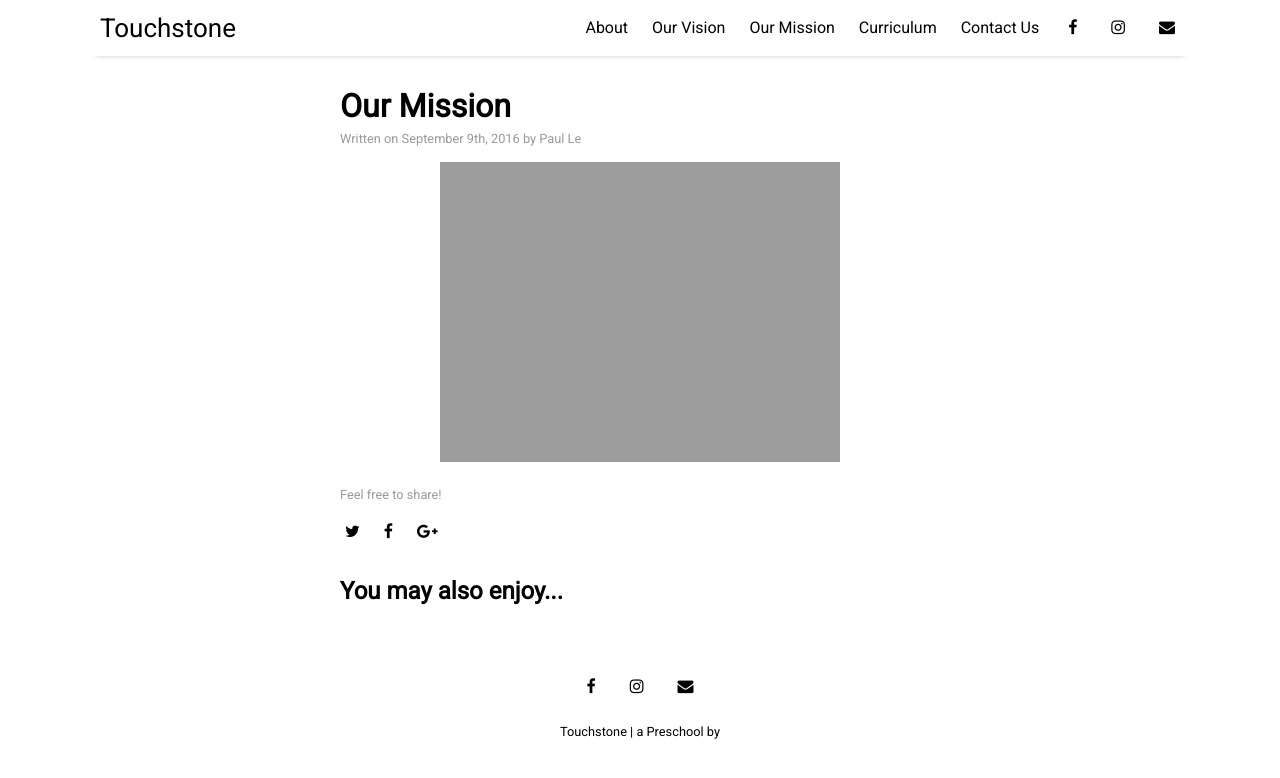
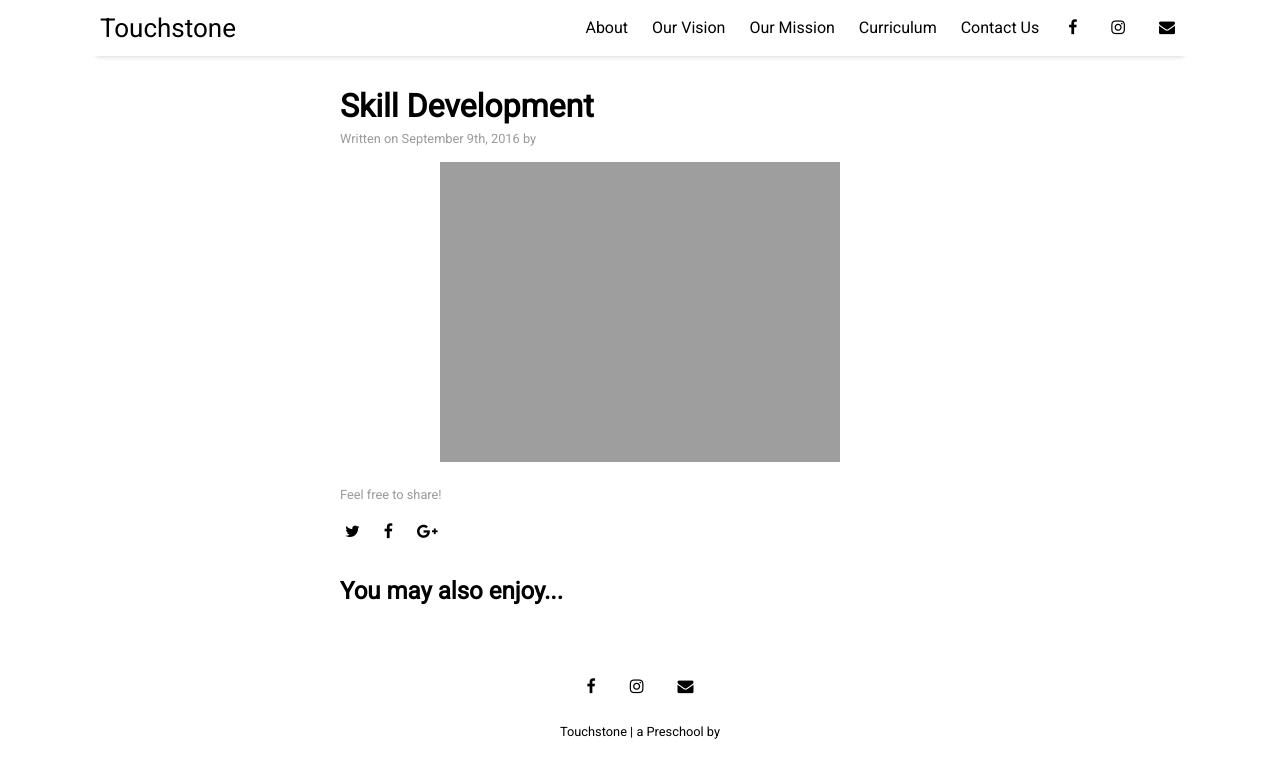
Before and after one commit to touchstonepreschool/touchstonepreschool.github.io, a Jekyll site: the page built from _posts/2016-09-09-text-formatting.md, in a window 1280 px wide. Shown: the top 778 px of the page. Built offline with Jekyll 4.4.1, drawn with Linux system fonts in a browser that asks for light colours; nearby versions of some CDN libraries; our own code applies the rules of GitHub Pages for plain Markdown files.

Commit message:
Update 2016-09-09-text-formatting.md

```diff
--- a/_posts/2016-09-09-text-formatting.md
+++ b/_posts/2016-09-09-text-formatting.md
@@ -1,8 +1,4 @@
 ---
-layout: post
-title: "Our Mission"
-author: "Paul Le"
-categories: sample
-tags: [sample]
+title: "Skill Development"
 image: curriculum5.png
 ---
```
